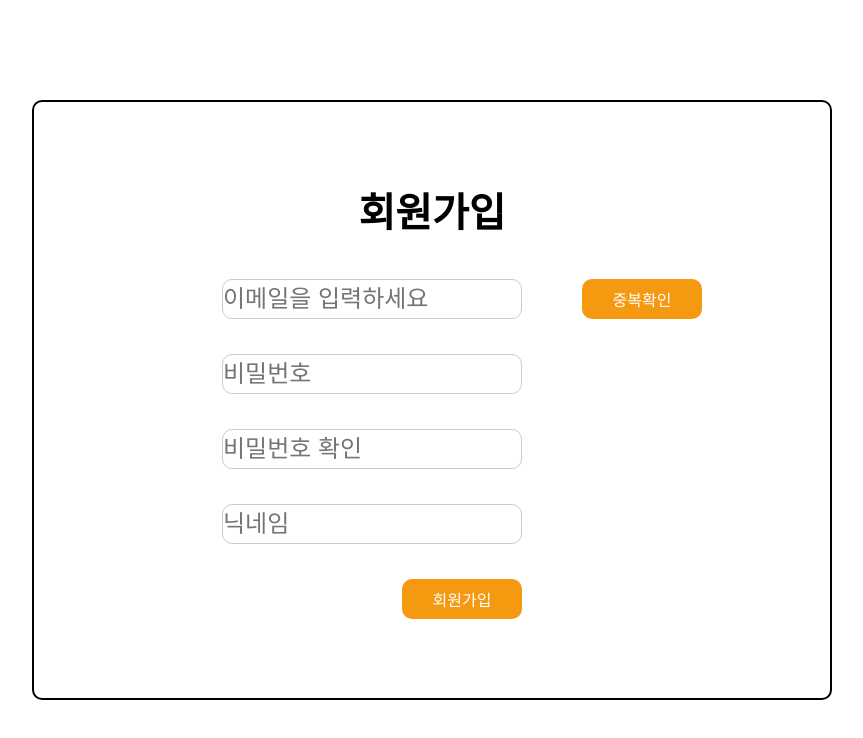
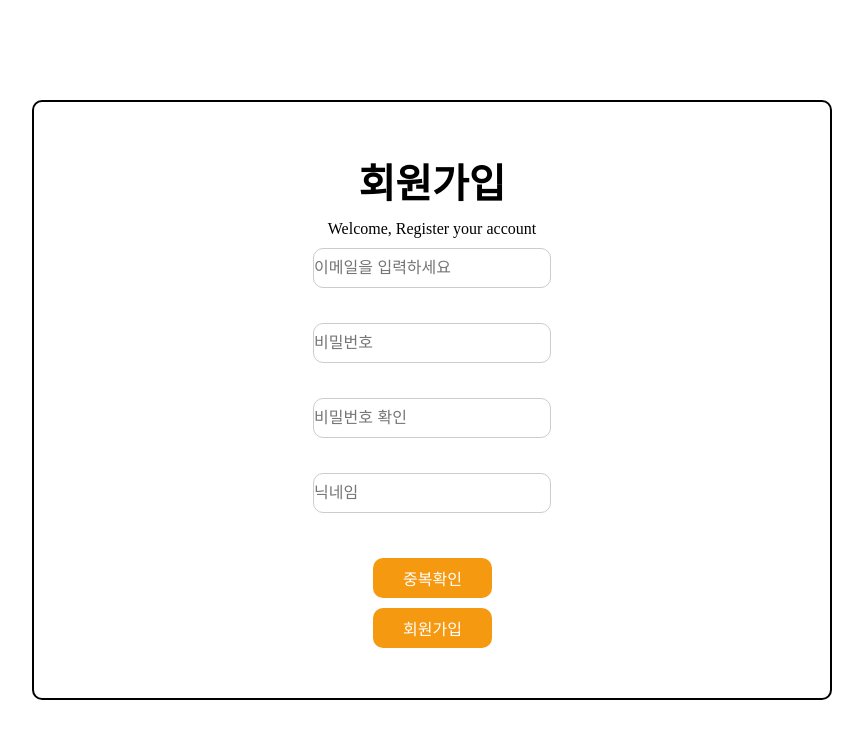
Before and after one commit to JaManChu/frontend, a React (Vite) app: page /signup in a window 1280 px wide. Shown: the top 738 px of the page, without its empty margins (208-1071 px from the left). Built offline with nearby package versions, Linux system fonts and the light colour scheme.

Commit message:
Feat: Signup Logic

```diff
--- a/src/views/Signup/hooks/useSignUpForm.ts
+++ b/src/hooks/useUserForm.ts
@@ -1,40 +1,31 @@
-// src/components/signup/hooks/useSignupForm.ts
-
-import { useState } from 'react';
-import {
-    validateEmail,
-    validatePassword,
-    validatePasswordCheck,
-    validateNickname,
-    validateSignupResult,
-    validateLoginResult,
-} from '../validation/validation.ts';
+import { FormEvent, useState } from 'react';
+import { validateEmail, validatePassword, validatePasswordCheck, validateNickname, validateResult } from '../utils/validation/validation.ts';
 import { useNavigate } from 'react-router-dom';
 import axios from 'axios';
 
-export const useSignupForm = () => {
+export const useUserForm = () => {
     const navigate = useNavigate();
 
     const [message, setMessage] = useState('');
     const [email, setEmail] = useState('');
     const [password, setPassword] = useState('');
-    const [pwCheck, setPwCheck] = useState('');
+    const [passwordCheck, setPasswordCheck] = useState('');
     const [nickname, setNickname] = useState('');
 
-    // email, pw, pwCheck, nickName의 에러를 배열로 저장
+    // email, password, passwordCheck, nickname의 에러를 배열로 저장
     const [inputMessage, setInputMessage] = useState<{ [key: string]: string }>({
         email: '',
-        pw: '',
-        pwCheck: '',
-        nickName: '',
+        password: '',
+        passwordCheck: '',
+        nickname: '',
     });
 
     // 클릭했으나 입력하지 않고 다음 input창으로 넘어간 경우 : true로 갱신
     const [clickedButEmpty, setClickedButEmpty] = useState<{ [key: string]: boolean }>({
         email: false,
-        pw: false,
-        pwCheck: false,
-        nickName: false,
+        password: false,
+        passwordCheck: false,
+        nickname: false,
     });
 
     // 입력하지 않은 input에 대해서 각각 에러 메시지 호출
@@ -47,13 +38,13 @@ export const useSignupForm = () => {
             case 'email':
                 emptyInputMessage = validateEmail(email);
                 break;
-            case 'pw':
+            case 'password':
                 emptyInputMessage = validatePassword(password);
                 break;
-            case 'pwCheck':
-                emptyInputMessage = validatePasswordCheck(password, pwCheck);
+            case 'passwordCheck':
+                emptyInputMessage = validatePasswordCheck(password, passwordCheck);
                 break;
-            case 'nickName':
+            case 'nickname':
                 emptyInputMessage = validateNickname(nickname);
                 break;
             default:
@@ -71,23 +62,25 @@ export const useSignupForm = () => {
     };
 
     // 회원가입 버튼 눌렀을때 호출되는 함수
-    const handleSubmit = async () => {
+    const handleSignup = async () => {
         // 유효성 검사 결과 담아서 inputMessage에 반환
-        const inputResult = validateSignupResult(email, password, pwCheck, nickname);
+        const inputResult = validateResult({ email, password, passwordCheck, nickname });
         setInputMessage(inputResult);
 
-        // email, pw, pwCheck, nickName 중 어느 하나라도 ''값이 아닌 경우 false 반환
+        // email, password, passwordCheck, nickName 중 어느 하나라도 ''값이 아닌 경우 false 반환
         const hasMessage = Object.values(inputResult).some((result) => result !== '');
 
         // hasMessage가 false인 경우(모든 validation 통과한 경우)
         if (hasMessage) {
             alert('모든 필드값을 입력해주시기 바랍니다.');
+            return;
         }
 
         try {
             const response: any = await axios.post('/users/signup', { email, password, nickname });
             if (response.code == 200) {
-                setMessage(response.message);
+                console.log(response);
+                setMessage(response.data.message);
                 navigate('/login');
             }
             // !  response.code가 200이 아닌 경우 catch로 넘어가는지 확인
@@ -97,22 +90,25 @@ export const useSignupForm = () => {
     };
 
     // 로그인 버튼 눌렀을때 호출되는 함수
-    const handleLogin = async () => {
+    const handleLogin = async (e: FormEvent<HTMLFormElement>) => {
+        e.preventDefault();
+
         // 유효성 검사 결과 담아서 inputMessage에 반환
-        const inputResult = validateLoginResult(email, password);
+        const inputResult = validateResult({ email, password });
         setInputMessage(inputResult);
 
-        // email, pw중 어느 하나라도 ''값이 아닌 경우 false 반환
+        // email, password중 어느 하나라도 ''값이 아닌 경우 false 반환
         const hasMessage = Object.values(inputResult).some((result) => result !== '');
 
         // hasMessage가 false인 경우(모든 validation 통과한 경우)
         if (hasMessage) {
             alert('모든 필드값을 입력해주시기 바랍니다.');
         }
-
         try {
             const response: any = await axios.post('/users/login', { email, password });
+
             if (response.code == 200) {
+                console.log(response);
                 // ! 임시 저장(토큰 내려주는지 확인) - accessToken 인지 refreshToken인지
                 // ! HTTP only인지 , headers-cookie인지 check
                 localStorage.setItem('token', response.data.token);
@@ -130,15 +126,15 @@ export const useSignupForm = () => {
         setEmail,
         password,
         setPassword,
-        pwCheck,
-        setPwCheck,
+        passwordCheck,
+        setPasswordCheck,
         nickname,
         setNickname,
         inputMessage,
         clickedButEmpty,
         handleEmptyInput,
         clearInputMessage,
-        handleSubmit,
+        handleSignup,
         handleLogin,
     };
 };
--- a/src/views/GuestHome/GuestHome.tsx
+++ b/src/views/GuestHome/GuestHome.tsx
@@ -3,7 +3,7 @@ import styled from 'styled-components';
 import { CiSearch } from 'react-icons/ci';
 import { useNavigate } from 'react-router-dom';
 import MainLogo from '../../assets/img/spoon.jpg';
-import { useSearchInput } from './hooks/useSearchInput';
+import { useSearchInput } from '../../hooks/useSearchInput';
 const GuestContainer = styled.section`
     background-color: #f5f4f3;
     height: 100%;
--- a/src/views/Login/Login.tsx
+++ b/src/views/Login/Login.tsx
@@ -39,7 +39,7 @@ const Input = styled.input<{ showErrorMessage: boolean }>`
     border: ${(props) => (props.showErrorMessage ? '2px solid red' : '2px solid #ccc')};
 `;
 const LoginButton = styled.button`
-    width: 50%;
+    width: 100%;
     height: 45px;
     background-color: #f59910;
     color: #ffffff;
--- a/src/views/Mypage/Mypage.tsx
+++ b/src/views/Mypage/Mypage.tsx
@@ -144,7 +144,7 @@ const Mypage: React.FC = () => {
         setUpdateNick,
     } = useModal();
 
-    const { pw, setPw, pwCheck, setPwCheck, errors, touched, handleBlur, clearFieldError } = useUpdateForm();
+    const { password, setPassword, passwordCheck, setPasswordCheck, errors, touched, handleBlur, clearFieldError } = useUpdateForm();
 
     return (
         <Row_layout>
@@ -206,23 +206,23 @@ const Mypage: React.FC = () => {
                                 <h1>비밀번호 수정</h1>
                                 <p>이메일 : {user_info.email}</p>
                                 <Input
-                                    value={pw}
+                                    value={password}
                                     placeholder="기존 비밀번호를 입력하세요"
-                                    onChange={(e) => setPw(e.target.value)}
-                                    isError={!!errors.pw && touched.pw}
-                                    onFocus={() => clearFieldError('pw')}
-                                    onBlur={() => handleBlur('pw')}
+                                    onChange={(e) => setPassword(e.target.value)}
+                                    isError={!!errors.password && touched.password}
+                                    onFocus={() => clearFieldError('password')}
+                                    onBlur={() => handleBlur('password')}
                                 />
-                                <ErrorMessage visible={!!errors.pw && touched.pw}>{errors.pw}</ErrorMessage>
+                                <ErrorMessage visible={!!errors.password && touched.password}>{errors.password}</ErrorMessage>
                                 <Input
-                                    value={pwCheck}
+                                    value={passwordCheck}
                                     placeholder="변경할 비밀번호를 입력하세요"
-                                    onChange={(e) => setPwCheck(e.target.value)}
-                                    isError={!!errors.pw && touched.pw}
-                                    onFocus={() => clearFieldError('pwCheck')}
-                                    onBlur={() => handleBlur('pwCheck')}
+                                    onChange={(e) => setPasswordCheck(e.target.value)}
+                                    isError={!!errors.password && touched.password}
+                                    onFocus={() => clearFieldError('passwordCheck')}
+                                    onBlur={() => handleBlur('passwordCheck')}
                                 />
-                                <ErrorMessage visible={!!errors.pwCheck && touched.pwCheck}>{errors.pwCheck}</ErrorMessage>
+                                <ErrorMessage visible={!!errors.passwordCheck && touched.passwordCheck}>{errors.passwordCheck}</ErrorMessage>
                             </Modal>
                         )}
                     </Update_button>
--- a/src/views/Mypage/hooks/updateForm.ts
+++ b/src/views/Mypage/hooks/updateForm.ts
@@ -1,32 +1,24 @@
-// src/components/signup/hooks/useSignupForm.ts
-
 import { useState } from 'react';
-import {
-    validateEmail,
-    validatePassword,
-    validatePasswordCheck,
-    validateNickname,
-    validateSignupResult,
-} from '../../Signup/validation/validation.ts';
+import { validateEmail, validatePassword, validatePasswordCheck, validateNickname, validateResult } from '../../../utils/validation/validation.ts';
 
 export const useUpdateForm = () => {
     const [email, setEmail] = useState('');
-    const [pw, setPw] = useState('');
-    const [pwCheck, setPwCheck] = useState('');
-    const [nickName, setNickName] = useState('');
+    const [password, setPassword] = useState('');
+    const [passwordCheck, setPasswordCheck] = useState('');
+    const [nickname, setNickname] = useState('');
 
     const [errors, setErrors] = useState<{ [key: string]: string }>({
         email: '',
-        pw: '',
-        pwCheck: '',
-        nickName: '',
+        password: '',
+        passwordCheck: '',
+        nickname: '',
     });
 
     const [touched, setTouched] = useState<{ [key: string]: boolean }>({
         email: false,
-        pw: false,
-        pwCheck: false,
-        nickName: false,
+        password: false,
+        passwordCheck: false,
+        nickname: false,
     });
 
     const handleBlur = (field: string) => {
@@ -38,14 +30,14 @@ export const useUpdateForm = () => {
             case 'email':
                 newError = validateEmail(email);
                 break;
-            case 'pw':
-                newError = validatePassword(pw);
+            case 'password':
+                newError = validatePassword(password);
                 break;
-            case 'pwCheck':
-                newError = validatePasswordCheck(pw, pwCheck);
+            case 'passwordCheck':
+                newError = validatePasswordCheck(password, passwordCheck);
                 break;
-            case 'nickName':
-                newError = validateNickname(nickName);
+            case 'nickname':
+                newError = validateNickname(nickname);
                 break;
             default:
                 break;
@@ -61,7 +53,7 @@ export const useUpdateForm = () => {
     };
 
     const handleSubmit = () => {
-        const newErrors = validateSignupResult(email, pw, pwCheck, nickName);
+        const newErrors = validateResult({ email, password, passwordCheck, nickname });
         setErrors(newErrors);
 
         const hasErrors = Object.values(newErrors).some((error) => error !== '');
@@ -69,8 +61,8 @@ export const useUpdateForm = () => {
         if (!hasErrors) {
             return {
                 email,
-                password: pw,
-                nickname: nickName,
+                password: password,
+                nickname: nickname,
             };
         }
 
@@ -80,12 +72,12 @@ export const useUpdateForm = () => {
     return {
         email,
         setEmail,
-        pw,
-        setPw,
-        pwCheck,
-        setPwCheck,
-        nickName,
-        setNickName,
+        password,
+        setPassword,
+        passwordCheck,
+        setPasswordCheck,
+        nickname,
+        setNickname,
         errors,
         touched,
         handleBlur,
--- a/src/views/Signup/Signup.tsx
+++ b/src/views/Signup/Signup.tsx
@@ -1,91 +1,80 @@
-import React, { useState } from 'react';
+import { useState } from 'react';
 import styled from 'styled-components';
 import { Layout } from '../../styles/layout';
 import Modal from '../../components/Modal/Modal';
-import { useSignupForm } from './hooks/useSignUpForm.ts';
-import { useModal } from './hooks/useModal.ts';
+import { useUserForm } from '../../hooks/useUserForm.ts';
+import { useModal } from '../../hooks/useModal.ts';
 import axios from 'axios';
 
-const Wrapper = styled.div`
+const SingupContainer = styled.section`
+    width: 800px;
+    height: 600px;
+    border: 2px solid black;
+    border-radius: 10px;
     display: flex;
     flex-direction: column;
     justify-content: center;
     align-items: center;
-    width: 800px;
-    height: 600px;
-    border: 2px solid black;
+`;
+const SingupHeader = styled.h1`
+    font-size: 2.5rem;
+`;
+const SignupFieldset = styled.fieldset`
+    width: 100%;
+    padding: 0;
+    margin: 10px auto;
+    border: 0;
+    text-align: center;
+`;
+const Input = styled.input<{ showErrorMessage: boolean }>`
+    width: 100%;
+    height: 40px;
+    margin-top: 10px;
     border-radius: 10px;
+    font-size: 1rem;
+    border: ${(props) => (props.showErrorMessage ? '2px solid red' : '1px solid #ccc')};
 `;
 
-const Title = styled.h1`
-    font-size: 2.5rem;
-`;
-
-const Input = styled.input<{ isError: boolean }>`
-    width: 300px;
+const Button = styled.button`
+    width: 50%;
     height: 40px;
     margin-top: 10px;
     margin-left: 60px;
-    border-radius: 10px;
-    font-size: 1.5rem;
-    border: ${(props) => (props.isError ? '2px solid red' : '1px solid #ccc')};
-`;
-
-const CombineWrapper = styled.section`
-    display: flex;
-    margin-top: 30px;
-`;
-
-const LeftWrapper = styled.section`
-    display: flex;
-    flex-direction: column;
-`;
-
-const RightWrapper = styled.section`
-    display: flex;
-    flex-direction: column;
-`;
-
-const Button = styled.button`
+    font-size: 1rem;
     border: none;
     border-radius: 10px;
     color: white;
     background-color: #f59910;
-    width: 120px;
-    height: 40px;
-    font-size: 1rem;
-    margin-top: 10px;
-    margin-left: 60px;
     cursor: pointer;
 `;
 
 // `visible` : 에러메세지가 있을 때 boolean으로 style적용
 const ErrorMessage = styled.p<{ visible: boolean }>`
+    min-height: 20px;
+    margin-top: 5px;
     color: red;
     font-size: 0.8rem;
-    margin-top: 5px;
-    margin-left: 60px;
-    min-height: 20px; /* 고정된 높이로 설정 */
-    visibility: ${(props) => (props.visible ? 'visible' : 'hidden')}; /* 에러가 없을 때는 숨김 */
+    text-align: start;
+    visibility: ${(props) => (props.visible ? 'visible' : 'none')}; /* 에러가 없을 때는 숨김 */
 `;
 
-const Signup: React.FC = () => {
+export default function Signup(): JSX.Element {
     const [message, setMessage] = useState<string>('');
     const {
         email,
         setEmail,
         password,
         setPassword,
-        pwCheck,
-        setPwCheck,
+        passwordCheck,
+        setPasswordCheck,
         nickname,
         setNickname,
         inputMessage,
         clickedButEmpty,
         handleEmptyInput,
         clearInputMessage,
-        handleSubmit,
-    } = useSignupForm();
+        handleSignup,
+    } = useUserForm();
 
     const { isModalVisible, openModal, closeModal } = useModal();
 
@@ -106,57 +95,59 @@ const Signup: React.FC = () => {
 
     return (
         <Layout>
-            <Wrapper>
-                <Title>회원가입</Title>
-                <CombineWrapper>
-                    <LeftWrapper>
+            <SingupContainer>
+                <SingupHeader>회원가입</SingupHeader>
+                <form action="/users/signup" method="post" onSubmit={handleSignup}>
+                    <SignupFieldset>
+                        <legend>Welcome, Register your account</legend>
                         <Input
-                            placeholder="이메일을 입력하세요"
+                            name="email"
                             value={email}
                             onChange={(e) => setEmail(e.target.value)}
                             onBlur={() => handleEmptyInput('email')}
                             onFocus={() => clearInputMessage('email')}
                             // inputMessage에 값이 있을때 & clickedButEmpty가 true일때
-                            isError={!!inputMessage.email && clickedButEmpty.email}
+                            showErrorMessage={!!inputMessage.email && clickedButEmpty.email}
+                            placeholder="이메일을 입력하세요"
                         />
                         <ErrorMessage visible={!!inputMessage.email && clickedButEmpty.email}>{inputMessage.email}</ErrorMessage>
-
                         <Input
+                            name="password"
                             type="password"
-                            placeholder="비밀번호"
                             value={password}
                             onChange={(e) => setPassword(e.target.value)}
-                            onBlur={() => handleEmptyInput('pw')}
-                            onFocus={() => clearInputMessage('pw')}
-                            isError={!!inputMessage.password && clickedButEmpty.pw}
+                            onBlur={() => handleEmptyInput('password')}
+                            onFocus={() => clearInputMessage('password')}
+                            showErrorMessage={!!inputMessage.password && clickedButEmpty.password}
+                            placeholder="비밀번호"
                         />
-                        <ErrorMessage visible={!!inputMessage.pw && clickedButEmpty.pw}>{inputMessage.password}</ErrorMessage>
-
+                        <ErrorMessage visible={!!inputMessage.pw && clickedButEmpty.password}>{inputMessage.password}</ErrorMessage>
                         <Input
+                            name="passwordCheck"
                             type="password"
+                            value={passwordCheck}
+                            onChange={(e) => setPasswordCheck(e.target.value)}
+                            onBlur={() => handleEmptyInput('passwordCheck')}
+                            onFocus={() => clearInputMessage('passwordCheck')}
+                            showErrorMessage={!!inputMessage.passwordCheck && clickedButEmpty.passwordCheck}
                             placeholder="비밀번호 확인"
-                            value={pwCheck}
-                            onChange={(e) => setPwCheck(e.target.value)}
-                            onBlur={() => handleEmptyInput('pwCheck')}
-                            onFocus={() => clearInputMessage('pwCheck')}
-                            isError={!!inputMessage.pwCheck && clickedButEmpty.pwCheck}
                         />
-                        <ErrorMessage visible={!!inputMessage.pwCheck && clickedButEmpty.pwCheck}>{inputMessage.pwCheck}</ErrorMessage>
-
+                        <ErrorMessage visible={!!inputMessage.passwordCheck && clickedButEmpty.passwordCheck}>
+                            {inputMessage.passwordCheck}
+                        </ErrorMessage>
                         <Input
                             placeholder="닉네임"
                             value={nickname}
                             onChange={(e) => setNickname(e.target.value)}
-                            onBlur={() => handleEmptyInput('nickName')}
-                            onFocus={() => clearInputMessage('nickName')}
-                            isError={!!inputMessage.nickName && clickedButEmpty.nickName}
+                            onBlur={() => handleEmptyInput('nickname')}
+                            onFocus={() => clearInputMessage('nickname')}
+                            showErrorMessage={!!inputMessage.nickname && clickedButEmpty.nickname}
                         />
-                        <ErrorMessage visible={!!inputMessage.nickName && clickedButEmpty.nickName}>{inputMessage.nickName}</ErrorMessage>
-                    </LeftWrapper>
-                    <RightWrapper>
+                        <ErrorMessage visible={!!inputMessage.nickname && clickedButEmpty.nickname}>{inputMessage.nickname}</ErrorMessage>
+                    </SignupFieldset>
+                    {/* // ! type button 이어야 하는지 확인하고 onClick 인지 onSubmit인지 체크하셈 */}
                     <Button
-                            // ! type button 이어야 하는지 확인하고 onClick 인지 onSubmit인지 체크하셈
-                            type="button"
+                        type="submit"
                         onClick={() => {
                             openModal();
                             handleCheckEmail();
@@ -164,9 +155,8 @@ const Signup: React.FC = () => {
                     >
                         중복확인
                     </Button>
-                    </RightWrapper>
-                </CombineWrapper>
-                <Button onClick={handleSubmit}>회원가입</Button>
+                    <Button type="submit">회원가입</Button>
+                </form>
 
                 {isModalVisible && (
                     <Modal visible={isModalVisible} onClose={closeModal} buttons={[{ label: '확인', onClick: closeModal }]}>
@@ -174,9 +164,7 @@ const Signup: React.FC = () => {
                         <p>{message}</p>
                     </Modal>
                 )}
-            </Wrapper>
+            </SingupContainer>
         </Layout>
     );
-};
-
-export default Signup;
+}
```
Also changed, not shown: src/views/Signup/validation/validation.ts (deleted, +0 -45 lines), src/hooks/useModal.ts (renamed from src/views/Signup/hooks/useModal.ts), src/hooks/useSearchInput.ts (renamed from src/views/GuestHome/hooks/useSearchInput.ts). Lines whose indentation alone changed are shown as unchanged.
